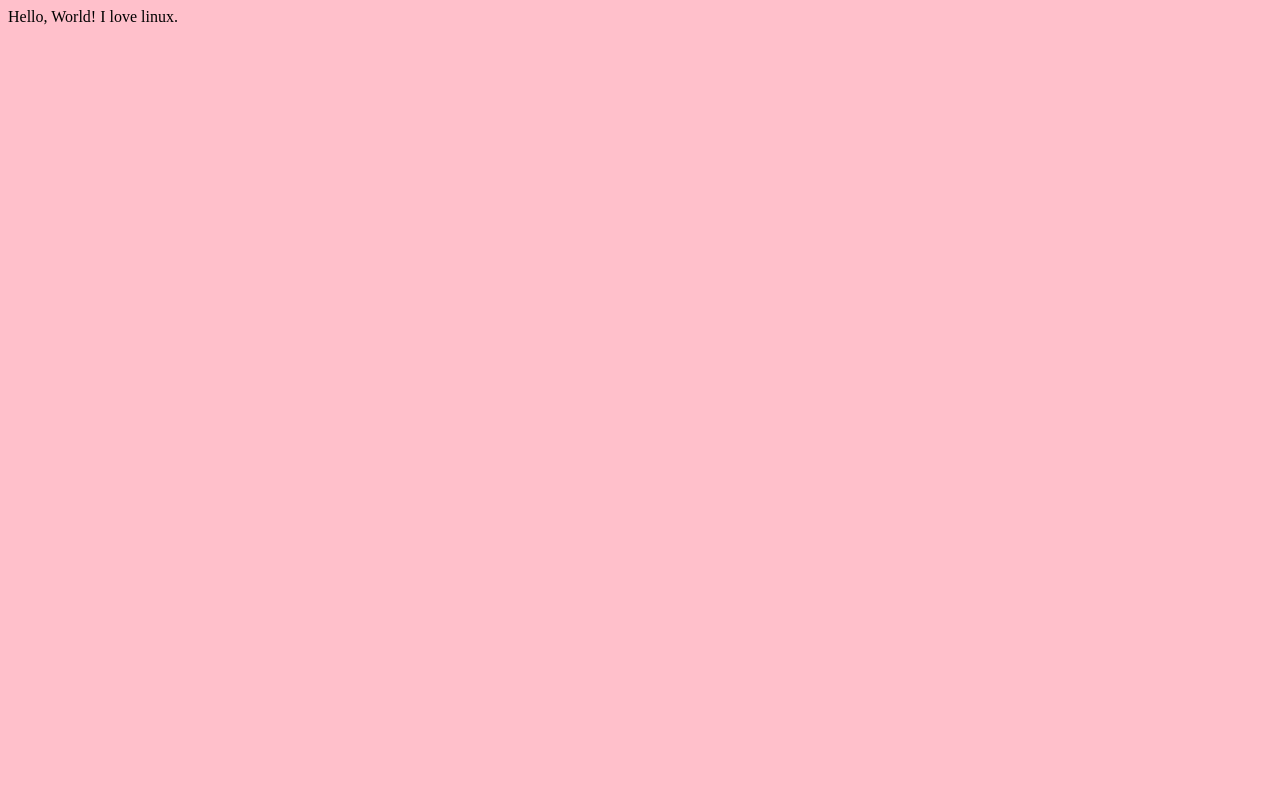
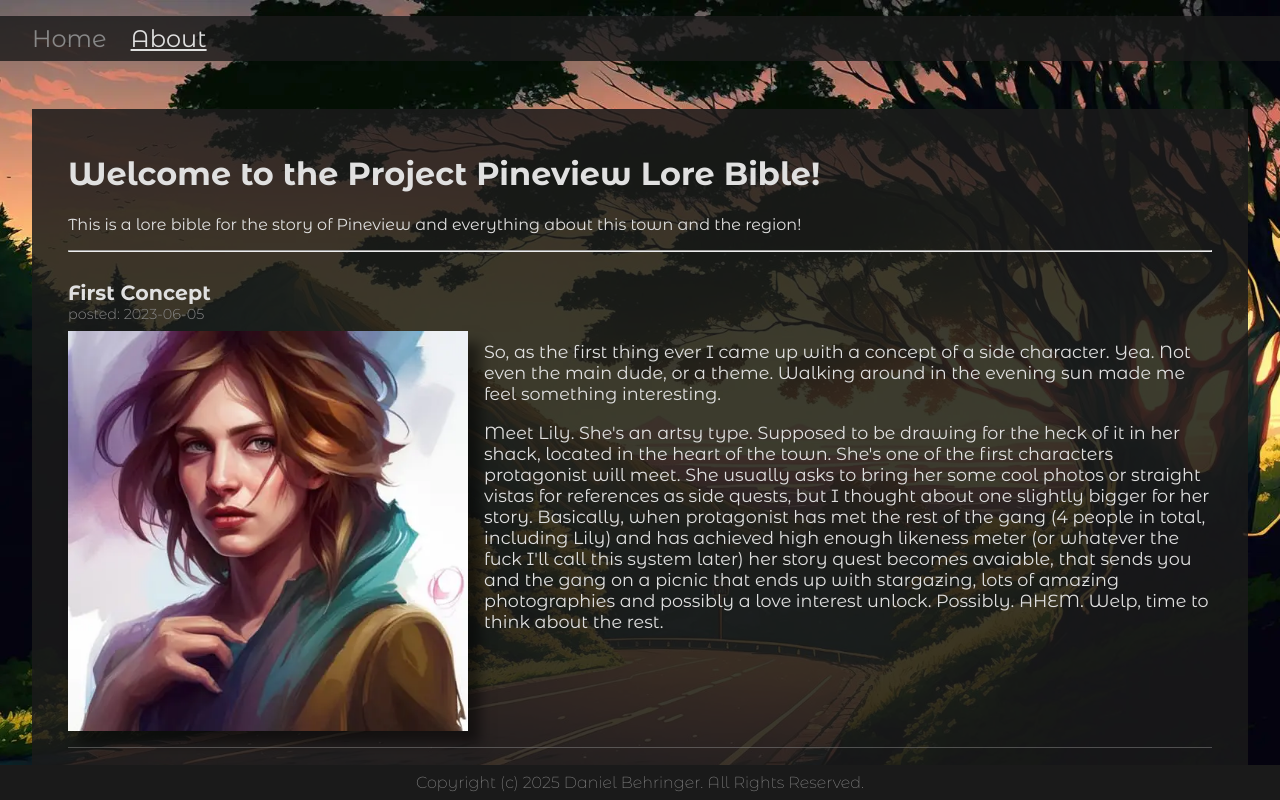
Before and after one commit to makerofdanse/next-project-pineview, a Next.js app: page / in a window 1280 px wide. Shown: the top 800 px of the page. Built offline with nearby package versions, Linux system fonts and the light colour scheme.

Commit message:
feat: implement basic static devlog feed with some posts

```diff
--- /dev/null
+++ b/src/components/Nav.jsx
@@ -0,0 +1,23 @@
+import Link from "next/link";
+import styles from "@/styles/Nav.module.css";
+import { useRouter } from "next/router";
+
+export default function Nav() {
+    const router = useRouter();
+    return (
+        <nav className={styles.nav}>
+            <ul className={styles.navList}>
+                <NavLink href="/" title="Home" pathname={router.pathname} />
+                <NavLink href="/about" title="About" pathname={router.pathname} />
+            </ul>
+        </nav>
+    );
+}
+
+function NavLink({ href, title, pathname }) {
+    return (
+        <li className={`${styles.navItem} ${pathname === href ? styles.inactive : ""}`}>
+            <Link href={href}>{title}</Link>
+        </li>
+    );
+}
--- a/src/pages/_app.jsx
+++ b/src/pages/_app.jsx
@@ -1,5 +1,17 @@
 import "@/styles/globals.css";
+import Nav from "@/components/Nav";
+import Head from "next/head";
 
 export default function App({ Component, pageProps }) {
-    return <Component {...pageProps} />;
+    return (
+        <>
+            <Head>
+                <meta name="viewport" content="width=device-width, initial-scale=1" />
+            </Head>
+            <header>
+                <Nav />
+            </header>
+            <Component {...pageProps} />
+        </>
+    );
 }
--- a/src/pages/_document.jsx
+++ b/src/pages/_document.jsx
@@ -6,9 +6,14 @@ export default function Document() {
             <Head>
                 <meta name="description" content="Devlog about Project Pineview the videogame" />
                 <link rel="icon" href="/favicon.png" />
+                <link rel="preconnect" href="https://fonts.googleapis.com" />
+                <link rel="preconnect" href="https://fonts.gstatic.com" crossOrigin="true" />
+                <link
+                    href="https://fonts.googleapis.com/css2?family=Montserrat+Alternates:ital,wght@0,100;0,200;0,300;0,400;0,500;0,600;0,700;0,800;0,900;1,100;1,200;1,300;1,400;1,500;1,600;1,700;1,800;1,900&display=swap"
+                    rel="stylesheet"
+                />
             </Head>
             <body>
-                <header></header>
                 <Main />
                 <NextScript />
             </body>
--- a/src/pages/index.jsx
+++ b/src/pages/index.jsx
@@ -1,18 +1,80 @@
 import Head from "next/head";
-// import Image from "next/image";
-// import styles from "@/styles/Home.module.css";
+import Image from "next/image";
+import styles from "@/styles/Home.module.css";
 
 export default function Home() {
     return (
         <>
             <Head>
                 <title>Project Pineview</title>
-                <meta name="viewport" content="width=device-width, initial-scale=1" />
             </Head>
-            <div>
-                <main>Hello, World! I love linux.</main>
-                <footer></footer>
+            <div className={styles.container}>
+                <main className={styles.main}>
+                    <h1>Welcome to the Project Pineview Lore Bible!</h1>
+                    <p>This is a lore bible for the story of Pineview and everything about this town and the region!</p>
+                    <hr />
+
+                    <div className={styles.postContainer}>
+                        <Post
+                            title="First Concept"
+                            imageSrc="/media/lily1.webp"
+                            imageAlt="Portrait of a young, but roughed up girl. Prototype of Lily."
+                            imageWidth={400}
+                            imageHeight={400}
+                            date="2023-06-05"
+                            priority
+                        >
+                            <p>
+                                So, as the first thing ever I came up with a concept of a side character. Yea. Not even
+                                the main dude, or a theme. Walking around in the evening sun made me feel something
+                                interesting.
+                            </p>
+                            <p>
+                                Meet Lily. She's an artsy type. Supposed to be drawing for the heck of it in her shack,
+                                located in the heart of the town. She's one of the first characters protagonist will
+                                meet. She usually asks to bring her some cool photos or straight vistas for references
+                                as side quests, but I thought about one slightly bigger for her story. Basically, when
+                                protagonist has met the rest of the gang (4 people in total, including Lily) and has
+                                achieved high enough likeness meter (or whatever the fuck I'll call this system later)
+                                her story quest becomes avaiable, that sends you and the gang on a picnic that ends up
+                                with stargazing, lots of amazing photographies and possibly a love interest unlock.
+                                Possibly. AHEM. Welp, time to think about the rest.
+                            </p>
+                        </Post>
+
+                        <Post
+                            title="The Feeling"
+                            imageSrc="/media/vista1.webp"
+                            imageAlt="Possibly generated image of a road going through a pine forest, complete with Firewatch atmosphere"
+                            imageWidth={400}
+                            imageHeight={300}
+                            date="2023-10-31"
+                        >
+                            <p>
+                                This. This is an image that evokes that feeling pretty strongly. Those sexy Firewatch
+                                vibes, a bit cartoony graphics, but not overtly so. A hot summer, hydrated only by
+                                extreme rains. Evening glowing with gold, as if plating every tree with a layer of rust.
+                                Yep. I want that. Also kinda feels like The Night in the Woods. One of those iconic
+                                feels I had in my life, when I was completely alone. But honestly, I didn't feel as
+                                alone then as I do now.
+                            </p>
+                        </Post>
+                    </div>
+                </main>
+                <footer className={styles.footer}>Copyright (c) 2025 Daniel Behringer. All Rights Reserved.</footer>
             </div>
         </>
     );
 }
+
+function Post({ title, imageSrc, imageAlt, imageWidth, imageHeight, date, priority = false, children }) {
+    return (
+        <div className={styles.post}>
+            {title && <h3>{title}</h3>}
+            {date && <p className={styles.meta}>posted: {date}</p>}
+            <Image src={imageSrc} alt={imageAlt} width={imageWidth} height={imageHeight} priority={priority} />
+            <div>{children}</div>
+            <hr className={styles.postDivider} />
+        </div>
+    );
+}
--- /dev/null
+++ b/src/styles/Home.module.css
@@ -0,0 +1,61 @@
+.container {
+    display: flex;
+    flex-direction: column;
+    min-height: 100vh;
+}
+
+.main {
+    background-color: var(--main-bg);
+    color: var(--text-primary);
+    flex: 1;
+    margin: 2rem;
+    overflow: auto;
+    padding: 24px 36px;
+}
+
+.footer {
+    background-color: var(--bg-primary);
+    color: var(--text-secondary);
+    font-weight: 200;
+    padding: 8px;
+    text-align: center;
+    position: sticky;
+    bottom: 0;
+}
+
+.postContainer {
+    display: flex;
+    flex-direction: column;
+}
+
+.post {
+    font-size: 1.1rem;
+    clear: both;
+}
+
+.post h3 {
+    margin-bottom: 0;
+}
+
+.post img {
+    float: left;
+    margin: 0 1rem 1rem 0;
+    /* border-radius: 8px; */
+    box-shadow: 12px 12px 12px rgba(0, 0, 0, 0.5);
+}
+
+.post .meta {
+    font-size: 0.9rem;
+    color: var(--text-secondary);
+    margin-top: 0;
+    margin-bottom: 0.5rem;
+    font-weight: 300;
+}
+
+.postDivider {
+    border: none;
+    border-top: 1px solid var(--text-secondary);
+    margin: 2rem 0;
+    opacity: 0.5;
+    clear: both;
+}
--- /dev/null
+++ b/src/styles/Nav.module.css
@@ -0,0 +1,39 @@
+.nav {
+    background-color: var(--header-bg);
+    margin: 16px 0;
+    padding: 8px 0;
+    display: flex;
+    justify-content: left;
+}
+
+.navList {
+    list-style: none;
+    margin: 0;
+    padding: 0 2rem;
+    display: flex;
+    gap: 1.5rem;
+}
+
+.navItem {
+    font-family: "Montserrat Alternates", sans-serif;
+    font-style: bold;
+    font-size: 1.5rem;
+}
+
+.navItem a {
+    color: var(--text-primary);
+    text-decoration: underline;
+}
+
+.navItem a:hover {
+    color: var(--accent);
+}
+
+.inactive a {
+    color: var(--text-secondary);
+    text-decoration: none;
+    cursor: default;
+}
+.inactive a:hover {
+    color: var(--text-secondary);
+}
--- a/src/styles/globals.css
+++ b/src/styles/globals.css
@@ -1,3 +1,35 @@
+:root {
+    --bg-primary: #1a1a1a;
+    --main-bg: rgba(26, 26, 26, 0.85);
+    --header-bg: rgba(26, 26, 26, 0.8);
+
+    --text-primary: #e0e0e0;
+    --text-secondary: #888;
+
+    --accent: #00ff88;
+}
+
+html,
 body {
-    background-color: pink;
+    margin: 0;
+    padding: 0;
+    height: 100%;
 }
+
+header {
+    position: sticky;
+    /* top: 16px; */
+    top: 0;
+}
+
+body {
+    font-family: "Montserrat Alternates", sans-serif;
+    margin: 0;
+    padding: 0;
+    background-color: var(--bg-primary);
+    background-image: url("/media/background.webp");
+    background-attachment: fixed;
+    background-position: center;
+    background-repeat: no-repeat;
+    background-size: cover;
+}
```
Also changed, not shown: src/pages/about.jsx (added, +16 -0 lines).
